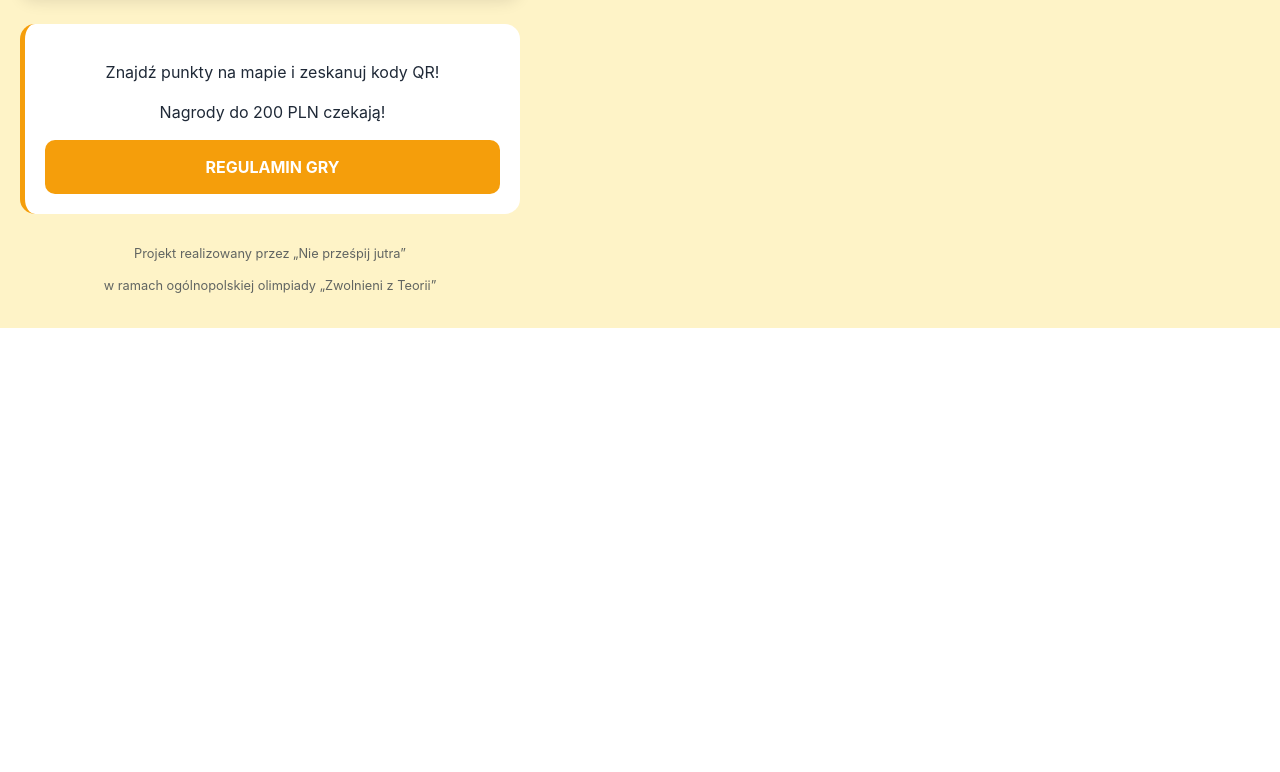
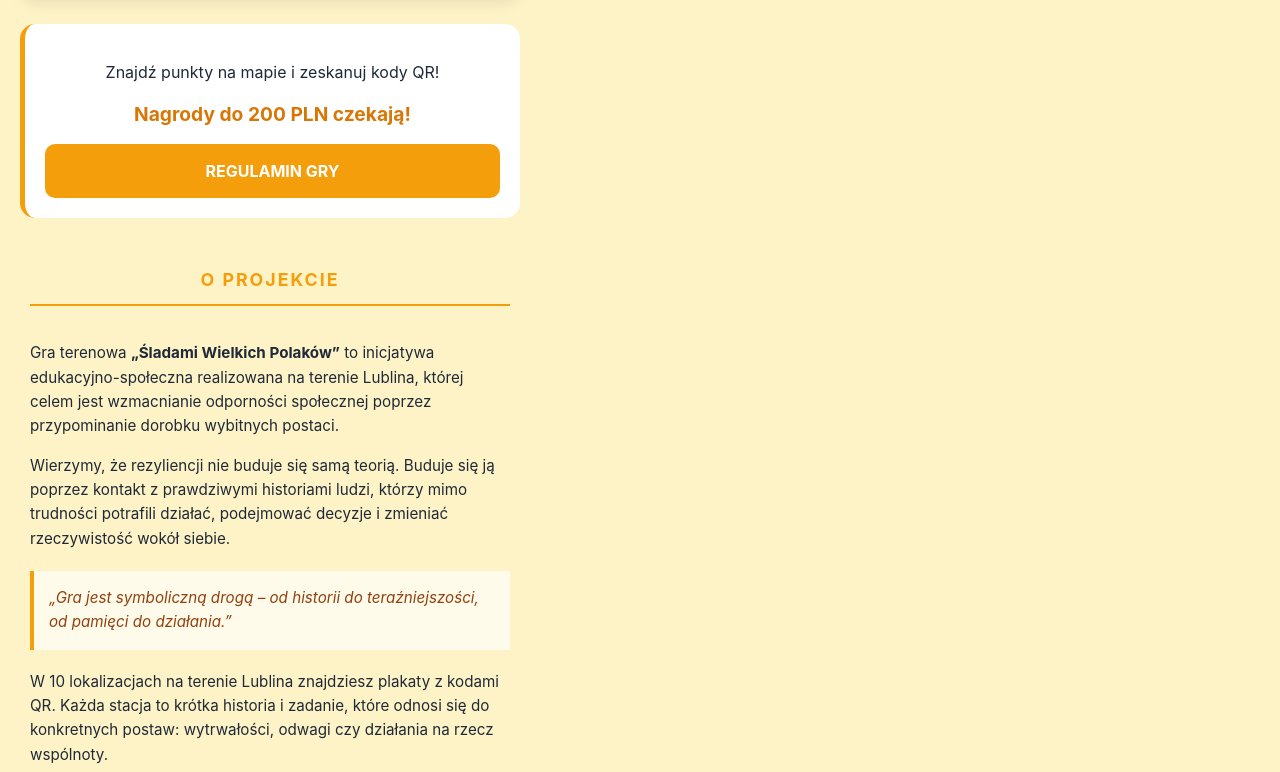
Before and after one commit to AmVaX-9/sladami-wielkich-polakow, a React (Vite) app: page / in a window 1280 px wide. Shown: the part 568-1340 px from the top of the page. Before the commit the page ends 896 px from the top, so only its background shows below. Built offline with nearby package versions, Linux system fonts and the light colour scheme.

Commit message:
Des home

```diff
--- a/src/App.css
+++ b/src/App.css
@@ -62,3 +62,45 @@ footer {
   color: #b45309;
   font-weight: bold;
 }
+
+.about-section {
+  text-align: left;
+  line-height: 1.6;
+  margin: 30px 0;
+  padding: 0 10px;
+  font-size: 0.95rem;
+}
+
+.about-section h3 {
+  text-align: center;
+  color: var(--primary);
+  letter-spacing: 2px;
+  border-bottom: 2px solid var(--primary);
+  display: inline-block;
+  width: 100%;
+  padding-bottom: 10px;
+  margin-bottom: 20px;
+}
+
+.prize-text {
+  font-weight: bold;
+  color: #d97706; /* Ciemniejszy pomarańczowy */
+  font-size: 1.2rem;
+  margin: 10px 0;
+}
+
+.quote-box {
+  background: #fffbeb;
+  border-left: 4px solid var(--primary);
+  padding: 15px;
+  font-style: italic;
+  margin: 20px 0;
+  color: #92400e;
+}
+
+footer {
+  border-top: 1px solid #e5e7eb;
+  padding-top: 20px;
+  margin-top: 40px;
+  color: #6b7280;
+}
--- a/src/App.jsx
+++ b/src/App.jsx
@@ -6,53 +6,53 @@ const tasksData = {
     "wp-01-kj92xLp4vM7nQrt8Z5": {
         name: "Wincenty Pol",
         img: "1pol.JPG",
-        prompt: "Jedna rzecz, którą mogę zrobić już dziś, zamiast odkładać ją na później." // [cite: 63]
+        prompt: "Jedna rzecz, którą mogę zrobić już dziś, zamiast odkładać ją na później."
     },
     "kj-02-bH6mN3k8fV2pL9xZ1w": {
         name: "Królowa Jadwiga",
         img: "2jadwiga.JPG",
-        prompt: "Jaką jedną umiejętność zdobytą w szkole uważasz za najważniejszą w przyszłej pracy?" // [cite: 74]
+        prompt: "Jaką jedną umiejętność zdobytą w szkole uważasz za najważniejszą w przyszłej pracy?"
     },
     "hl-03-zP9vR4mL7k2xQ8nB5j": {
         name: "Hieronim Łopaciński",
         img: "3lopacinski.JPG",
-        prompt: "Co zrobiłeś/zrobiłaś w 5 minut, zamiast odkładać to na potem? (Prześlij dowód)" // [cite: 94]
+        prompt: "Co zrobiłeś/zrobiłaś w 5 minut, zamiast odkładać to na potem? (Prześlij dowód)"
     },
     // Uwaga: Plik dla Wojewody nie widnieje na liście assets, użyjemy placeholder'a lub dodaj plik "wojewoda.JPG"
     "wl-04-mK7xL2pQ9vR4nB8j3w": {
         name: "Wojewoda Lubelski",
         img: "4prus.JPG", // Przypisane do 4prus.JPG wg Twojej listy, sprawdź czy to celowe
-        prompt: "Wyślij nazwę najbliższego terminu oraz ile dni zostało do jego realizacji." // [cite: 110-111]
+        prompt: "Wyślij nazwę najbliższego terminu oraz ile dni zostało do jego realizacji."
     },
     "bp-05-vR4nB8j3wM7xL2pQ9k": {
         name: "Bolesław Prus",
         img: "4prus.JPG",
-        prompt: "Nagraj taneczny trend z TikToka z #nieprzespijjutra i oznaczeniem @nie.przespij.jutra" // [cite: 123-124]
+        prompt: "Nagraj taneczny trend z TikToka z #nieprzespijjutra i oznaczeniem @nie.przespij.jutra"
     },
     "msc-06-bH6mN3k8fV2pL9xZ1x": {
         name: "Maria Skłodowska-Curie",
         img: "5sklodowska.JPG",
-        prompt: "Wyślij zdjęcie swojego szkicu z podpisem: 'Moje marzenie w obrazie'." // [cite: 137]
+        prompt: "Wyślij zdjęcie swojego szkicu z podpisem: 'Moje marzenie w obrazie'."
     },
     "jc-07-zP9vR4mL7k2xQ8nB5v": {
         name: "Józef Czechowicz",
         img: "6czechowicz.JPG",
-        prompt: "Prześlij zdjęcie lub opis z podpisem: 'Mój mały gest dla społeczności'." // [cite: 150]
+        prompt: "Prześlij zdjęcie lub opis z podpisem: 'Mój mały gest dla społeczności'."
     },
     "jh-08-mK7xL2pQ9vR4nB8j3y": {
         name: "Julia Hartwig",
         img: "7hartwig.JPG",
-        prompt: "Wymyśl zadanie na jutro, które przybliży Cię do celu. Wyślij: 'Mój plan na jutro: ...'" // [cite: 164]
+        prompt: "Wymyśl zadanie na jutro, które przybliży Cię do celu. Wyślij: 'Mój plan na jutro: ...'"
     },
     "ss-09-vR4nB8j3wM7xL2pQ9z": {
         name: "Stanisław Staszic",
         img: "8staszic.JPG",
-        prompt: "Wyślij: 'Stanowisko: ... | Umiejętność do rozwoju: ...' z portalu Pracuj.pl" // [cite: 181]
+        prompt: "Wyślij: 'Stanowisko: ... | Umiejętność do rozwoju: ...' z portalu Pracuj.pl"
     },
     "ijp-10-bH6mN3k8fV2pL9xZ1q": {
         name: "Ignacy Jan Paderewski",
         img: "9paderewski.JPG",
-        prompt: "Napisz o jednej szansie na rozwój (stypendium, kurs), z której chcesz skorzystać." // [cite: 196]
+        prompt: "Napisz o jednej szansie na rozwój (stypendium, kurs), z której chcesz skorzystać."
     }
 };
 
@@ -90,8 +90,33 @@ function Home() {
                 <a href="REGULAMIN.pdf" target="_blank" className="btn-reg">REGULAMIN GRY</a>
             </div>
 
+            <section className="about-section">
+                <h3>O PROJEKCIE</h3>
+                <p>
+                    Gra terenowa <strong>„Śladami Wielkich Polaków”</strong> to inicjatywa edukacyjno-społeczna realizowana na terenie Lublina,
+                    której celem jest wzmacnianie odporności społecznej poprzez przypominanie dorobku wybitnych postaci.
+                </p>
+                <p>
+                    Wierzymy, że rezyliencji nie buduje się samą teorią. Buduje się ją poprzez kontakt z prawdziwymi historiami ludzi,
+                    którzy mimo trudności potrafili działać, podejmować decyzje i zmieniać rzeczywistość wokół siebie.
+                </p>
+
+                <div className="quote-box">
+                    „Gra jest symboliczną drogą – od historii do teraźniejszości, od pamięci do działania.”
+                </div>
+
+                <p>
+                    W 10 lokalizacjach na terenie Lublina znajdziesz plakaty z kodami QR. Każda stacja to krótka historia
+                    i zadanie, które odnosi się do konkretnych postaw: wytrwałości, odwagi czy działania na rzecz wspólnoty.
+                </p>
+                <p>
+                    To nie tylko forma zabawy, ale doświadczenie, które ma inspirować do świadomego działania.
+                    Bo historia nie jest zamkniętym rozdziałem – jest źródłem siły, z którego możemy czerpać każdego dnia.
+                </p>
+            </section>
+
             <footer>
-                <p>Projekt realizowany przez „Nie prześpij jutra”</p>
+                <p>Projekt realizowany przez <strong>„Nie prześpij jutra”</strong></p>
                 <p>w ramach ogólnopolskiej olimpiady „Zwolnieni z Teorii”</p>
             </footer>
         </div>
```
